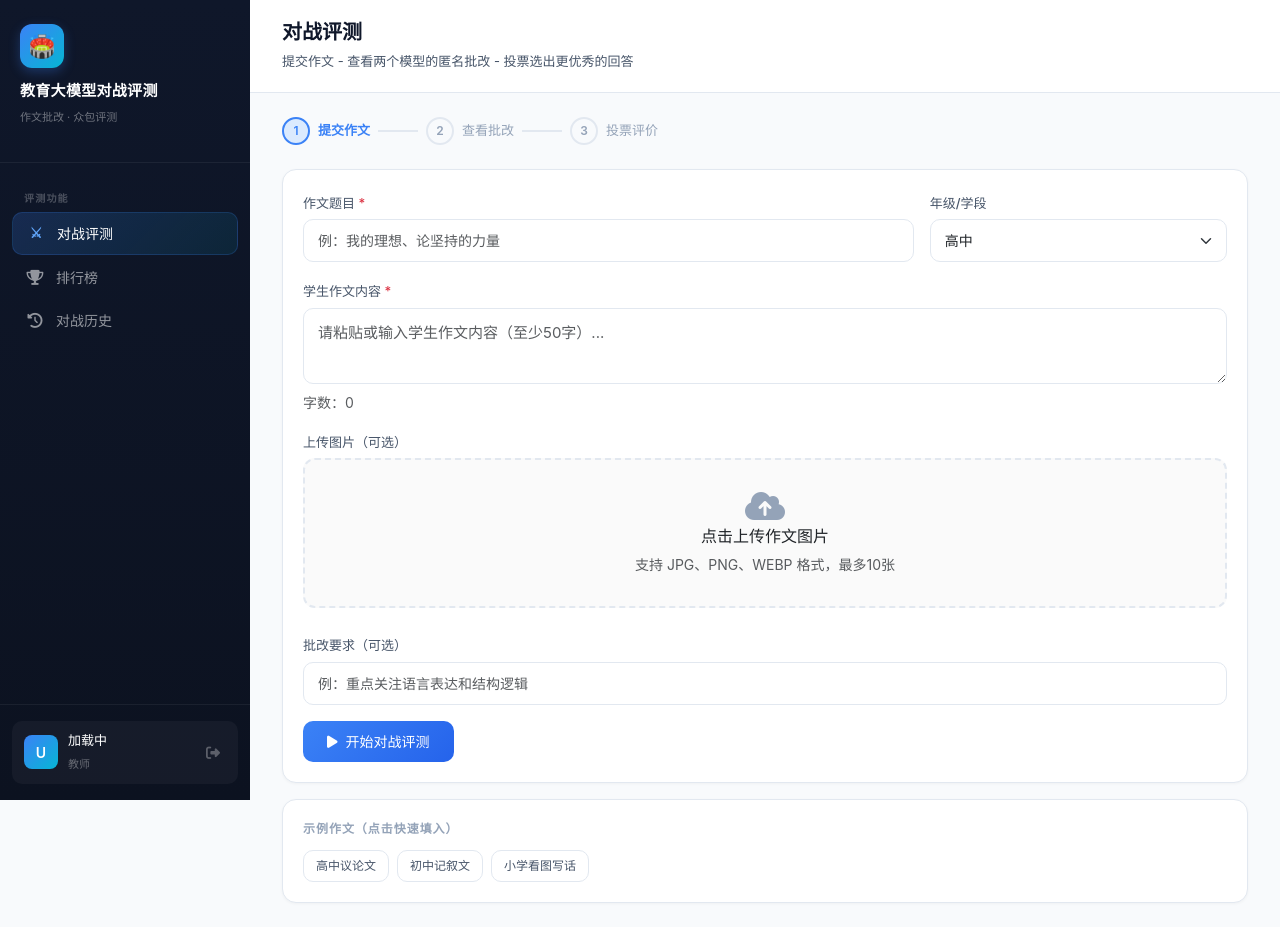
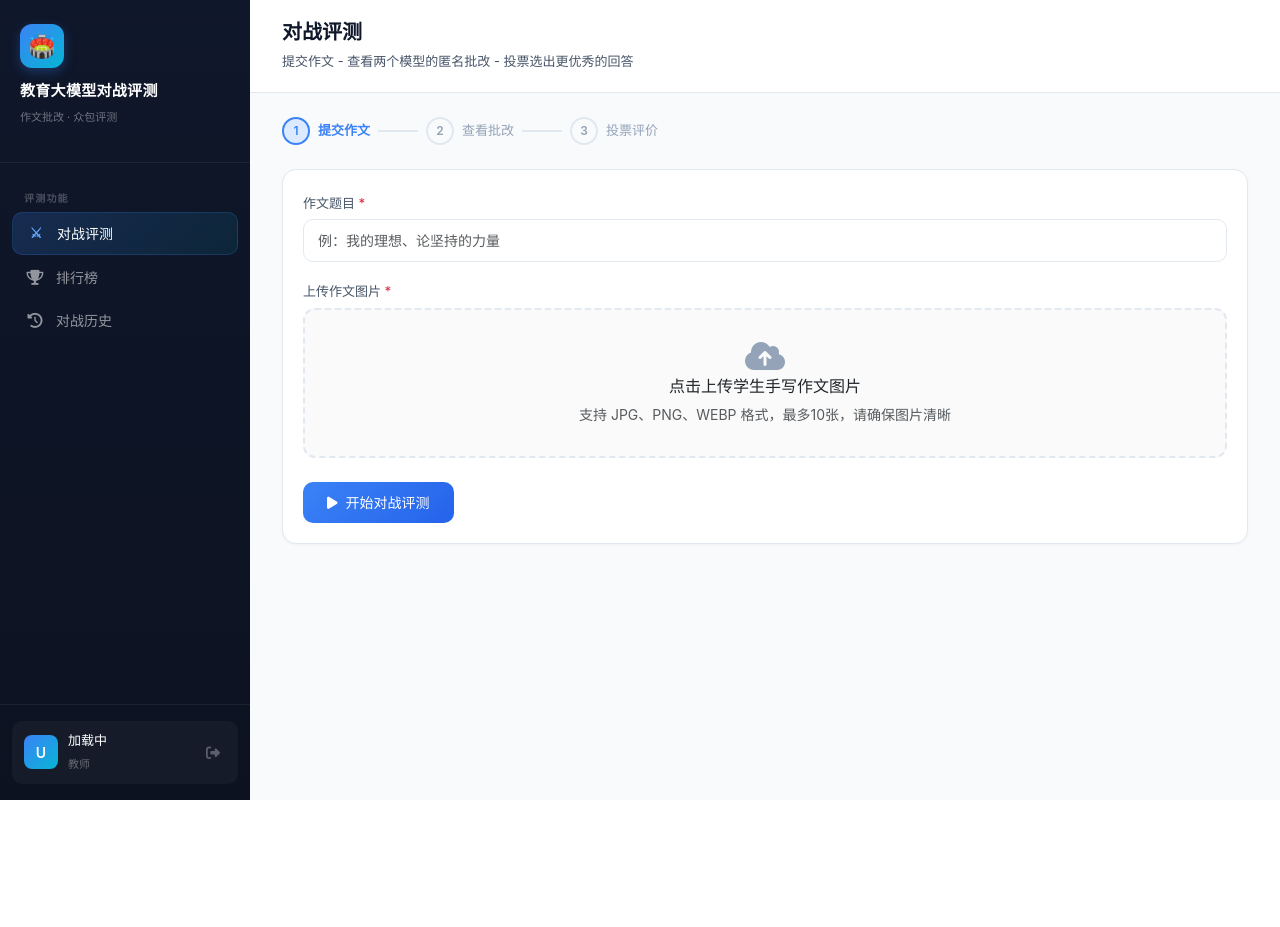
Before and after one commit to buaazedd/edu-arena-java, a Python web app: template src/main/resources/templates/battle.html in a window 1280 px wide. After the commit the page ends 800 px from the top, so only its background shows below. Run offline with Jinja, Linux system fonts and the light colour scheme; the template is opened without the code that fills it, so the values that code supplies are empty; some libraries are stand-ins or nearby versions.

Commit message:
feat: 优化图片批改流程并增加整体评价维度

```diff
--- a/src/main/resources/db/init_complete.sql
+++ b/src/main/resources/db/init_complete.sql
@@ -63,8 +63,8 @@
     id INT AUTO_INCREMENT PRIMARY KEY,
     user_id INT NOT NULL COMMENT '用户ID',
     essay_title VARCHAR(500) NOT NULL COMMENT '作文题目',
-    essay_content TEXT NOT NULL COMMENT '作文内容',
-    grade_level VARCHAR(20) DEFAULT '高中' COMMENT '年级',
+    essay_content TEXT COMMENT '作文内容（可为空，图片模式下无文字内容）',
+    grade_level VARCHAR(20) DEFAULT '初中' COMMENT '年级',
     requirements TEXT COMMENT '批改要求',
     has_images TINYINT(1) DEFAULT 0 COMMENT '是否有图片',
     images_json LONGTEXT COMMENT '图片Base64列表(JSON数组)',
@@ -115,11 +115,13 @@
     dim_logic ENUM('A', 'B', 'tie') NOT NULL COMMENT '逻辑维度投票',
     dim_language ENUM('A', 'B', 'tie') NOT NULL COMMENT '语言维度投票',
     dim_writing ENUM('A', 'B', 'tie') NOT NULL COMMENT '书写维度投票',
+    dim_overall ENUM('A', 'B', 'tie') COMMENT '整体评价维度投票（决定最终胜负）',
     dim_theme_reason TEXT COMMENT '主旨维度评分理由',
     dim_imagination_reason TEXT COMMENT '想象维度评分理由',
     dim_logic_reason TEXT COMMENT '逻辑维度评分理由',
     dim_language_reason TEXT COMMENT '语言维度评分理由',
     dim_writing_reason TEXT COMMENT '书写维度评分理由',
+    dim_overall_reason TEXT COMMENT '整体评价维度评分理由',
     vote_time DECIMAL(10,2) COMMENT '投票耗时(秒)',
     elo_a_before DECIMAL(10,2) COMMENT '投票前模型A的ELO',
     elo_b_before DECIMAL(10,2) COMMENT '投票前模型B的ELO',
--- a/src/main/resources/templates/battle.html
+++ b/src/main/resources/templates/battle.html
@@ -683,43 +683,22 @@
       <div class="card">
         <div class="card-body">
           <div class="row g-3">
-            <div class="col-md-8">
+            <div class="col-12">
               <label class="form-label">作文题目 <span class="text-danger">*</span></label>
               <input type="text" class="form-control" id="essayTitle"
                      placeholder="例：我的理想、论坚持的力量">
             </div>
-            <div class="col-md-4">
-              <label class="form-label">年级/学段</label>
-              <select class="form-select" id="gradeLevel">
-                <option value="小学">小学</option>
-                <option value="初中">初中</option>
-                <option value="高中" selected>高中</option>
-                <option value="大学">大学</option>
-              </select>
-            </div>
             <div class="col-12">
-              <label class="form-label">学生作文内容 <span class="text-danger">*</span></label>
-              <textarea class="form-control essay-textarea" id="essayContent"
-                        placeholder="请粘贴或输入学生作文内容（至少50字）..."></textarea>
-              <div class="d-flex justify-content-between mt-2">
-                <small class="text-muted">字数：<span id="wordCount">0</span></small>
-              </div>
-            </div>
-            <div class="col-12">
-              <label class="form-label">上传图片（可选）</label>
+              <label class="form-label">上传作文图片 <span class="text-danger">*</span></label>
               <div class="upload-area" id="uploadArea" onclick="document.getElementById('imageInput').click()">
                 <i class="fa fa-cloud-upload-alt" style="font-size:32px; color:var(--text-light);"></i>
-                <p class="mb-1">点击上传作文图片</p>
-                <small class="text-muted">支持 JPG、PNG、WEBP 格式，最多10张</small>
+                <p class="mb-1">点击上传学生手写作文图片</p>
+                <small class="text-muted">支持 JPG、PNG、WEBP 格式，最多10张，请确保图片清晰</small>
               </div>
               <input type="file" id="imageInput" accept="image/*" multiple style="display:none" onchange="handleImageUpload(this)">
               <div id="imagePreview" class="d-flex flex-wrap gap-2 mt-2"></div>
             </div>
-            <div class="col-12">
-              <label class="form-label">批改要求（可选）</label>
-              <input type="text" class="form-control" id="requirements"
-                     placeholder="例：重点关注语言表达和结构逻辑">
-            </div>
+
             <div class="col-12">
               <button class="btn-primary-custom" id="submitBtn" onclick="startBattle()">
                 <i class="fa fa-play me-2"></i>开始对战评测
@@ -728,18 +707,6 @@
           </div>
         </div>
       </div>
-
-      <div class="card mt-3">
-        <div class="card-body">
-          <div class="card-title-sm">示例作文（点击快速填入）</div>
-          <div class="d-flex flex-wrap gap-2">
-            <button class="btn-outline-custom btn-sm" onclick="fillSample(0)">高中议论文</button>
-            <button class="btn-outline-custom btn-sm" onclick="fillSample(1)">初中记叙文</button>
-            <button class="btn-outline-custom btn-sm" onclick="fillSample(2)">小学看图写话</button>
-          </div>
-        </div>
-      </div>
-    </div>
 
     <div id="generatingSection" style="display:none">
       <div class="card mb-3">
@@ -822,7 +789,7 @@
           <div class="card-body">
             <h5 style="font-weight:700; margin-bottom:4px;">请针对每个维度，选择哪个模型的批改更好</h5>
             <p style="font-size:13px; color:var(--text-mid); margin-bottom:20px;">
-              参考老师给出的5个评测维度，逐一比较两个模型的表现。总冠军由多数维度获胜方决定。
+              参考5个评测维度逐一比较两个模型的表现，最后给出整体评价。<strong>最终胜负由「整体评价」决定</strong>。
             </p>
 
             <div class="dim-vote-table">
@@ -928,14 +895,33 @@
                   <textarea class="dim-reason-input" id="reason_writing" placeholder="请简述选择理由..." rows="2"></textarea>
                 </div>
               </div>
+
+              <div class="dim-vote-row" data-dim="overall" style="background:linear-gradient(135deg, #eff6ff, #f0f9ff); border-top:2px solid var(--blue);">
+                <div class="dim-label-col">
+                  <div class="dim-name" style="color:var(--blue);">🏆 整体评价</div>
+                  <div class="dim-desc" style="font-weight:500;">综合以上维度，哪个模型的批改更好？（<strong>决定最终胜负</strong>）</div>
+                </div>
+                <div class="dim-choice-col">
+                  <button class="dim-btn dim-a" onclick="setDim('overall','left')">A</button>
+                </div>
+                <div class="dim-choice-col">
+                  <button class="dim-btn dim-tie" onclick="setDim('overall','tie')">=</button>
+                </div>
+                <div class="dim-choice-col">
+                  <button class="dim-btn dim-b" onclick="setDim('overall','right')">B</button>
+                </div>
+                <div class="dim-reason-col">
+                  <textarea class="dim-reason-input" id="reason_overall" placeholder="请简述整体评价理由..." rows="2"></textarea>
+                </div>
+              </div>
             </div>
 
             <div class="mt-3 mb-3" id="voteProgress" style="font-size:13px; color:var(--text-light);">
-              已完成 <strong id="votedCount">0</strong> / 5 个维度
+              已完成 <strong id="votedCount">0</strong> / 6 个维度
             </div>
 
             <button class="btn-primary-custom" id="confirmVoteBtn" onclick="submitVote()" disabled>
-              <i class="fa fa-paper-plane me-2"></i>确认投票（请先完成全部 5 个维度）
+              <i class="fa fa-paper-plane me-2"></i>确认投票（请先完成全部 6 个维度）
             </button>
           </div>
         </div>
@@ -1089,7 +1075,7 @@
 
 let currentBattleId = null;
 let battleStartTime = null;
-let dimVotes = { theme: null, imagination: null, logic: null, language: null, writing: null };
+let dimVotes = { theme: null, imagination: null, logic: null, language: null, writing: null, overall: null };
 let uploadedImages = [];
 let uploadedBase64 = [];
 let currentEventSource = null;
@@ -1135,52 +1121,6 @@
   const div = document.createElement('div');
   div.textContent = text;
   return div.innerHTML;
-}
-
-const samples = [
-  {
-    title: '论坚持的力量',
-    grade: '高中',
-    content: `人生的道路上，我们常常会遇到各种各样的困难和挑战。有人在困难面前选择了退缩，而有人则选择了坚持。我认为，坚持是一种强大的力量，它能够帮助我们克服一切困难，走向成功。
-
-古往今来，无数成功者都是凭借坚持不懈的精神才取得了辉煌的成就。司马迁在遭受宫刑之后，没有放弃，而是忍辱负重，最终完成了《史记》这部伟大的著作。爱迪生在发明电灯的过程中，经历了上千次的失败，但他从未放弃，最终成功地发明了电灯，为人类带来了光明。
-
-在我的学习生活中，我也深刻体会到了坚持的重要性。记得刚开始学习数学竞赛时，那些复杂的题目让我感到无比困难。但是我没有放弃，每天坚持练习，遇到不会的问题就请教老师和同学。渐渐地，我的数学成绩有了明显的提高。
-
-坚持不仅仅是一种行为，更是一种信念。当我们坚定地相信自己能够成功时，我们就有了坚持下去的动力。让我们在人生的道路上，始终保持坚持的精神，勇往直前，去追求自己的梦想吧！`
-  },
-  {
-    title: '那个温暖的冬天',
-    grade: '初中',
-    content: `去年冬天特别冷，北风呼呼地吹着，树叶都掉光了。每天上学的路上，我都把手缩在口袋里，走得飞快。
-
-那天早上，天空飘着小雪，我像往常一样走在上学的路上。突然，我看到路边坐着一位老奶奶，她穿着薄薄的衣服，看起来很冷。我走过去问她怎么了，她说她迷路了，找不到回家的路。
-
-我看了看时间，离上课还有半个小时。我决定帮助老奶奶找到回家的路。我拉着她的手，她的手冰凉冰凉的。我问她住在哪里，她说了一个地名，我知道那个地方，就带着她往那个方向走。
-
-走了大概十分钟，老奶奶认出了自己家附近的商店。她高兴地说："到了到了！"她的眼睛里闪着泪光，一直说谢谢。
-
-那天虽然天气很冷，但是我的心里暖暖的。帮助别人真的是一件很快乐的事情。`
-  },
-  {
-    title: '春天来了',
-    grade: '小学',
-    content: `春天来了，天气变暖和了。小草从地里钻出来了，绿绿的，软软的。花儿也开了，红的、黄的、紫的，好看极了。
-
-小鸟在树上唱歌，叽叽喳喳的，好像在说"春天来了，春天来了"。蝴蝶在花丛中飞来飞去，好像在跳舞。
-
-我和小伙伴们在公园里放风筝。风筝飞得好高好高，像一只小鸟在天上飞。我们跑啊跑啊，开心极了。
-
-春天真美啊！我喜欢春天。`
-  }
-];
-
-function fillSample(idx) {
-  const s = samples[idx];
-  document.getElementById('essayTitle').value = s.title;
-  document.getElementById('essayContent').value = s.content;
-  document.getElementById('gradeLevel').value = s.grade;
-  updateWordCount();
 }
 
 function handleImageUpload(input) {
@@ -1238,12 +1178,6 @@
   }
 }
 
-document.getElementById('essayContent').addEventListener('input', updateWordCount);
-function updateWordCount() {
-  const text = document.getElementById('essayContent').value;
-  document.getElementById('wordCount').textContent = text.length;
-}
-
 function setStep(n) {
   for (let i = 1; i <= 3; i++) {
     const el = document.getElementById('step' + i);
@@ -1255,16 +1189,10 @@
 
 async function startBattle() {
   const title = document.getElementById('essayTitle').value.trim();
-  const content = document.getElementById('essayContent').value.trim();
-  const grade = document.getElementById('gradeLevel').value;
-  const req = document.getElementById('requirements').value.trim();
 
   if (!title) { showToast('请输入作文题目', 'error'); return; }
-  if (!content && uploadedImages.length === 0) {
-    showToast('请输入作文内容或上传图片', 'error'); return;
-  }
-  if (content && content.length < 10) {
-    showToast('作文内容至少10字', 'error'); return;
+  if (uploadedImages.length === 0) {
+    showToast('请上传作文图片', 'error'); return;
   }
 
   document.getElementById('submitBtn').disabled = true;
@@ -1272,11 +1200,8 @@
 
   try {
     const payload = {
-      essay_title: title,
-      grade_level: grade,
-      requirements: req
+      essay_title: title
     };
-    if (content) payload.essay_content = content;
     if (uploadedBase64.length > 0) payload.images = uploadedBase64;
 
     const res = await apiPost('/api/battle/create', payload);
@@ -1302,16 +1227,14 @@
     setStep(2);
 
     const title = document.getElementById('essayTitle').value.trim();
-    const grade = document.getElementById('gradeLevel').value;
-    const content = document.getElementById('essayContent').value.trim();
 
     const battleGradeEl = document.getElementById('battleGrade');
     const battleTitleEl = document.getElementById('battleTitle');
-    if (battleGradeEl) battleGradeEl.textContent = grade;
+    if (battleGradeEl) battleGradeEl.textContent = '';
     if (battleTitleEl) battleTitleEl.textContent = title;
 
     renderEssayContent('genEssayCard', 'genEssayContent', 'genEssayImages', {
-      essayContent: content,
+      essayContent: '',
       images: uploadedBase64
     });
 
@@ -1384,14 +1307,9 @@
     images: data.images
   });
 
-  if (data.model_left) {
-    document.getElementById('modelLeftReveal').innerHTML =
-      `<div class="model-reveal"><i class="fa fa-robot"></i> ${data.model_left.name} · ${data.model_left.company}</div>`;
-  }
-  if (data.model_right) {
-    document.getElementById('modelRightReveal').innerHTML =
-      `<div class="model-reveal"><i class="fa fa-robot"></i> ${data.model_right.name} · ${data.model_right.company}</div>`;
-  }
+  // 投票前不显示模型名称（匿名化），投票后由 showPostVote 揭晓
+  document.getElementById('modelLeftReveal').innerHTML = '';
+  document.getElementById('modelRightReveal').innerHTML = '';
 
   if (data.status === 'ready') {
     document.getElementById('voteSection').style.display = '';
@@ -1420,19 +1338,19 @@
   document.getElementById('votedCount').textContent = count;
 
   const btn = document.getElementById('confirmVoteBtn');
-  if (count === 5) {
+  if (count === 6) {
     btn.disabled = false;
     btn.innerHTML = '<i class="fa fa-paper-plane me-2"></i>确认投票';
   } else {
     btn.disabled = true;
-    btn.innerHTML = `<i class="fa fa-paper-plane me-2"></i>确认投票（还剩 ${5 - count} 个维度）`;
+    btn.innerHTML = `<i class="fa fa-paper-plane me-2"></i>确认投票（还剩 ${6 - count} 个维度）`;
   }
 }
 
 async function submitVote() {
   const unfinished = Object.entries(dimVotes).find(([k,v]) => v === null);
   if (unfinished) {
-    const nameMap = {theme:'主旨',imagination:'想象',logic:'逻辑',language:'语言',writing:'书写'};
+    const nameMap = {theme:'主旨',imagination:'想象',logic:'逻辑',language:'语言',writing:'书写',overall:'整体评价'};
     showToast(`请完成「${nameMap[unfinished[0]]}」维度的投票`, 'error');
     return;
   }
@@ -1440,7 +1358,7 @@
   const voteTime = (Date.now() - battleStartTime) / 1000;
 
   const dimReasons = {};
-  ['theme', 'imagination', 'logic', 'language', 'writing'].forEach(dim => {
+  ['theme', 'imagination', 'logic', 'language', 'writing', 'overall'].forEach(dim => {
     const el = document.getElementById(`reason_${dim}`);
     dimReasons[dim] = el ? el.value.trim() : '';
   });
@@ -1455,11 +1373,13 @@
       dim_logic: dimVotes.logic,
       dim_language: dimVotes.language,
       dim_writing: dimVotes.writing,
+      dim_overall: dimVotes.overall,
       dim_theme_reason: dimReasons.theme,
       dim_imagination_reason: dimReasons.imagination,
       dim_logic_reason: dimReasons.logic,
       dim_language_reason: dimReasons.language,
       dim_writing_reason: dimReasons.writing,
+      dim_overall_reason: dimReasons.overall,
       vote_time: voteTime,
     };
     console.info('[battle] submitVote payload:', payload);
@@ -1563,7 +1483,7 @@
 function newBattle() {
   currentBattleId = null;
   battleStartTime = null;
-  dimVotes = { theme: null, imagination: null, logic: null, language: null, writing: null };
+  dimVotes = { theme: null, imagination: null, logic: null, language: null, writing: null, overall: null };
   uploadedImages = [];
   uploadedBase64 = [];
   streamingContentA = '';
@@ -1580,13 +1500,13 @@
   document.getElementById('submitBtn').disabled = false;
   document.getElementById('submitBtn').innerHTML = '<i class="fa fa-play me-2"></i>开始对战评测';
   document.getElementById('confirmVoteBtn').disabled = true;
-  document.getElementById('confirmVoteBtn').innerHTML = '<i class="fa fa-paper-plane me-2"></i>确认投票（请先完成全部 5 个维度）';
+  document.getElementById('confirmVoteBtn').innerHTML = '<i class="fa fa-paper-plane me-2"></i>确认投票（请先完成全部 6 个维度）';
   document.getElementById('votedCount').textContent = '0';
 
   document.querySelectorAll('.dim-btn').forEach(b => b.classList.remove('selected-a', 'selected-b', 'selected-tie'));
   document.querySelectorAll('.dim-vote-row').forEach(r => r.classList.remove('voted'));
 
-  ['theme', 'imagination', 'logic', 'language', 'writing'].forEach(dim => {
+  ['theme', 'imagination', 'logic', 'language', 'writing', 'overall'].forEach(dim => {
     const el = document.getElementById(`reason_${dim}`);
     if (el) el.value = '';
   });
@@ -1595,9 +1515,6 @@
   document.getElementById('modelLeftReveal').innerHTML = '';
   document.getElementById('modelRightReveal').innerHTML = '';
   document.getElementById('essayTitle').value = '';
-  document.getElementById('essayContent').value = '';
-  document.getElementById('requirements').value = '';
-  document.getElementById('wordCount').textContent = '0';
   document.getElementById('eloChangeText').textContent = '';
   document.getElementById('imagePreview').innerHTML = '';
   document.getElementById('uploadArea').style.display = '';
--- a/src/main/resources/templates/history.html
+++ b/src/main/resources/templates/history.html
@@ -678,9 +678,9 @@
     document.getElementById('modalEssayContent').textContent = detail.essay_content || '-';
     document.getElementById('modalTime').textContent = b.created_at ? new Date(b.created_at).toLocaleString('zh-CN') : '-';
 
-    // Model names
-    const modelA = detail.model_left ? detail.model_left.name : (b.model_a || '模型 A');
-    const modelB = detail.model_right ? detail.model_right.name : (b.model_b || '模型 B');
+    // Model names - 仅在已投票时显示真实模型名（匿名化）
+    const modelA = detail.model_left ? detail.model_left.name : '模型 A（投票后揭晓）';
+    const modelB = detail.model_right ? detail.model_right.name : '模型 B（投票后揭晓）';
     document.getElementById('modalModelA').textContent = modelA;
     document.getElementById('modalModelB').textContent = modelB;
 
```
Also changed, not shown: 5 other files.
